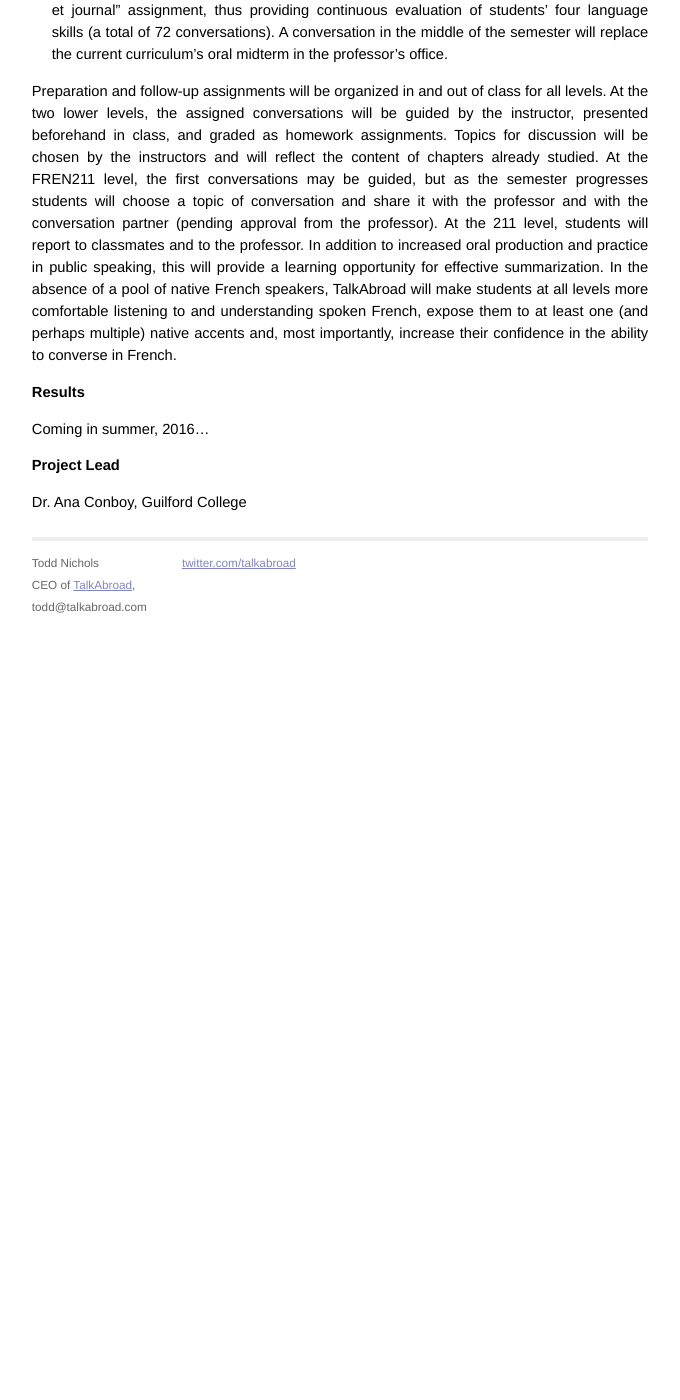
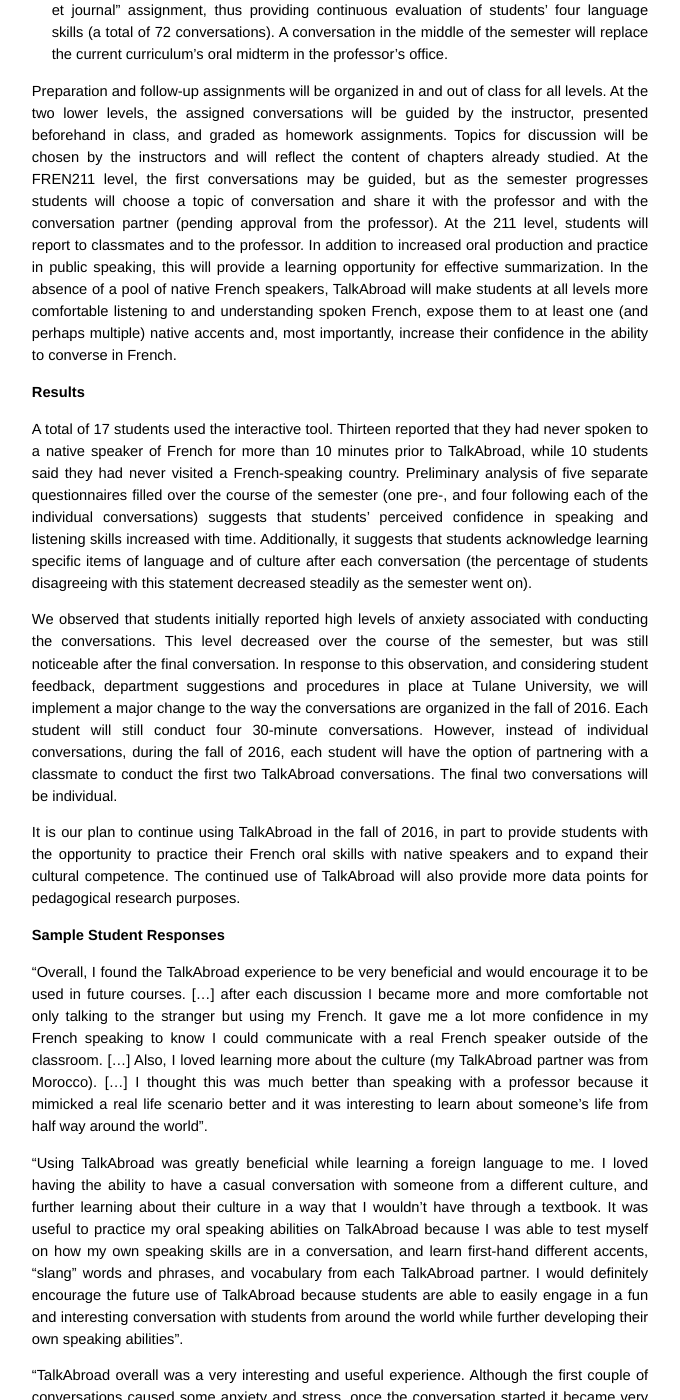
Before and after one commit to toddnichols/toddnichols.github.io, a Jekyll site: the page built from _posts/2016-01-08-ana-conboy-sbsju.md, in a window 1280 px wide and 1400 px high, scrolled down 1615 px. Shown: the whole window, without its empty margins (300-980 px from the left). Built offline with Jekyll 4.4.1, drawn with Linux system fonts in a browser that asks for light colours; before the commit the page ends 2245 px from its top, so only the background shows below that; some of the changed text lies outside the part shown.

Commit message:
updating

```diff
--- a/_posts/2016-01-08-ana-conboy-sbsju.md
+++ b/_posts/2016-01-08-ana-conboy-sbsju.md
@@ -37,7 +37,22 @@
 
 ## Results
 
-Coming in summer, 2016...
+A total of 17 students used the interactive tool. Thirteen reported that they had never spoken to a native speaker of French for more than 10 minutes prior to TalkAbroad, while 10 students said they had never visited a French-speaking country. Preliminary analysis of five separate questionnaires filled over the course of the semester (one pre-, and four following each of the individual conversations) suggests that students’ perceived confidence in speaking and listening skills increased with time. Additionally, it suggests that students acknowledge learning specific items of language and of culture after each conversation (the percentage of students disagreeing with this statement decreased steadily as the semester went on).
+
+We observed that students initially reported high levels of anxiety associated with conducting the conversations. This level decreased over the course of the semester, but was still noticeable after the final conversation. In response to this observation, and considering student feedback, department suggestions and procedures in place at Tulane University, we will implement a major change to the way the conversations are organized in the fall of 2016.
+Each student will still conduct four 30-minute conversations. However, instead of individual conversations, during the fall of 2016, each student will have the option of partnering with a classmate to conduct the first two TalkAbroad conversations. The final two conversations will be individual.
+
+It is our plan to continue using TalkAbroad in the fall of 2016, in part to provide students with the opportunity to practice their French oral skills with native speakers and to expand their cultural competence. The continued use of TalkAbroad will also provide more data points for pedagogical research purposes.
+
+## Sample Student Responses
+
+“Overall, I found the TalkAbroad experience to be very beneficial and would encourage it to be used in future courses. […] after each discussion I became more and more comfortable not only talking to the stranger but using my French. It gave me a lot more confidence in my French speaking to know I could communicate with a real French speaker outside of the classroom. […] Also, I loved learning more about the culture (my TalkAbroad partner was from Morocco). […] I thought this was much better than speaking with a professor because it mimicked a real life scenario better and it was interesting to learn about someone’s life from half way around the world”.
+
+“Using TalkAbroad was greatly beneficial while learning a foreign language to me. I loved having the ability to have a casual conversation with someone from a different culture, and further learning about their culture in a way that I wouldn’t have through a textbook. It was useful to practice my oral speaking abilities on TalkAbroad because I was able to test myself on how my own speaking skills are in a conversation, and learn first-hand different accents, “slang” words and phrases, and vocabulary from each TalkAbroad partner. I would definitely encourage the future use of TalkAbroad because students are able to easily engage in a fun and interesting conversation with students from around the world while further developing their own speaking abilities".
+
+“TalkAbroad overall was a very interesting and useful experience. Although the first couple of conversations caused some anxiety and stress, once the conversation started it became very free flowing. […] I also gained more confidence through TalkAbroad because I knew if I could hold a half hour conversation with a native speaker I could definitely participate and speak more French in class. In the future, I think the use of TalkAbroad would be wise since it requires more thinking on your toes and helps teach good communication skills whether you will continue with the language or not”.
+
+“It was an experience that I enjoyed, and will definitely never forget. TalkAbroad was not only a new and unique experience; it really helped my French conversational skills. After TalkAbroad, I am much more comfortable with my French speaking and comprehending. As the conversations progressed, my conversation improved immensely. I feel very lucky to be given this opportunity to interact with a person from a different country and learn new things about their culture. It was fun finding out the similarities and differences between our two entirely different lives. I would definitely encourage the future use of TalkAbroad because it is such an exciting opportunity and a one of a kind learning experience”.
 
 ## Project Lead
 
```
